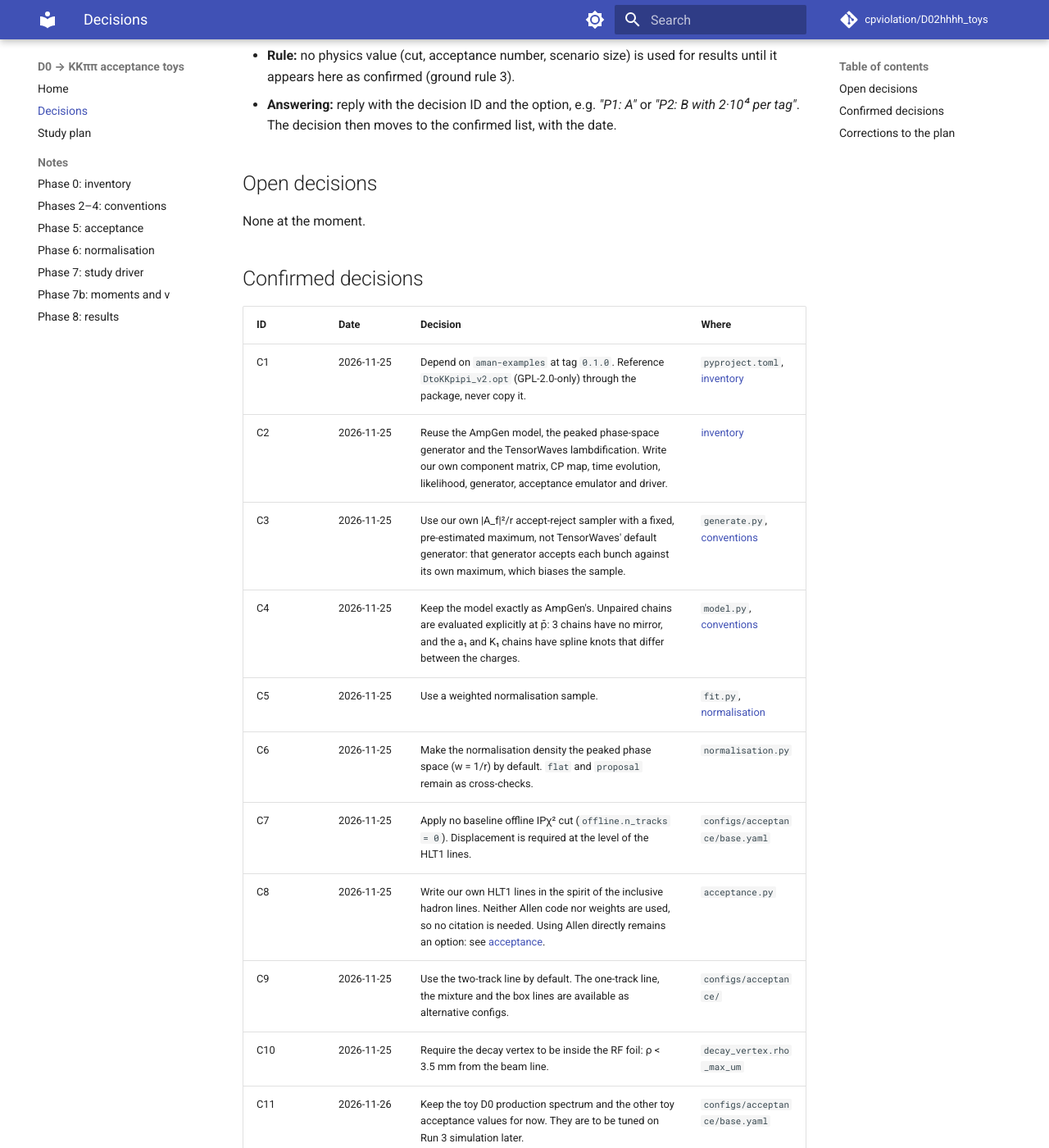
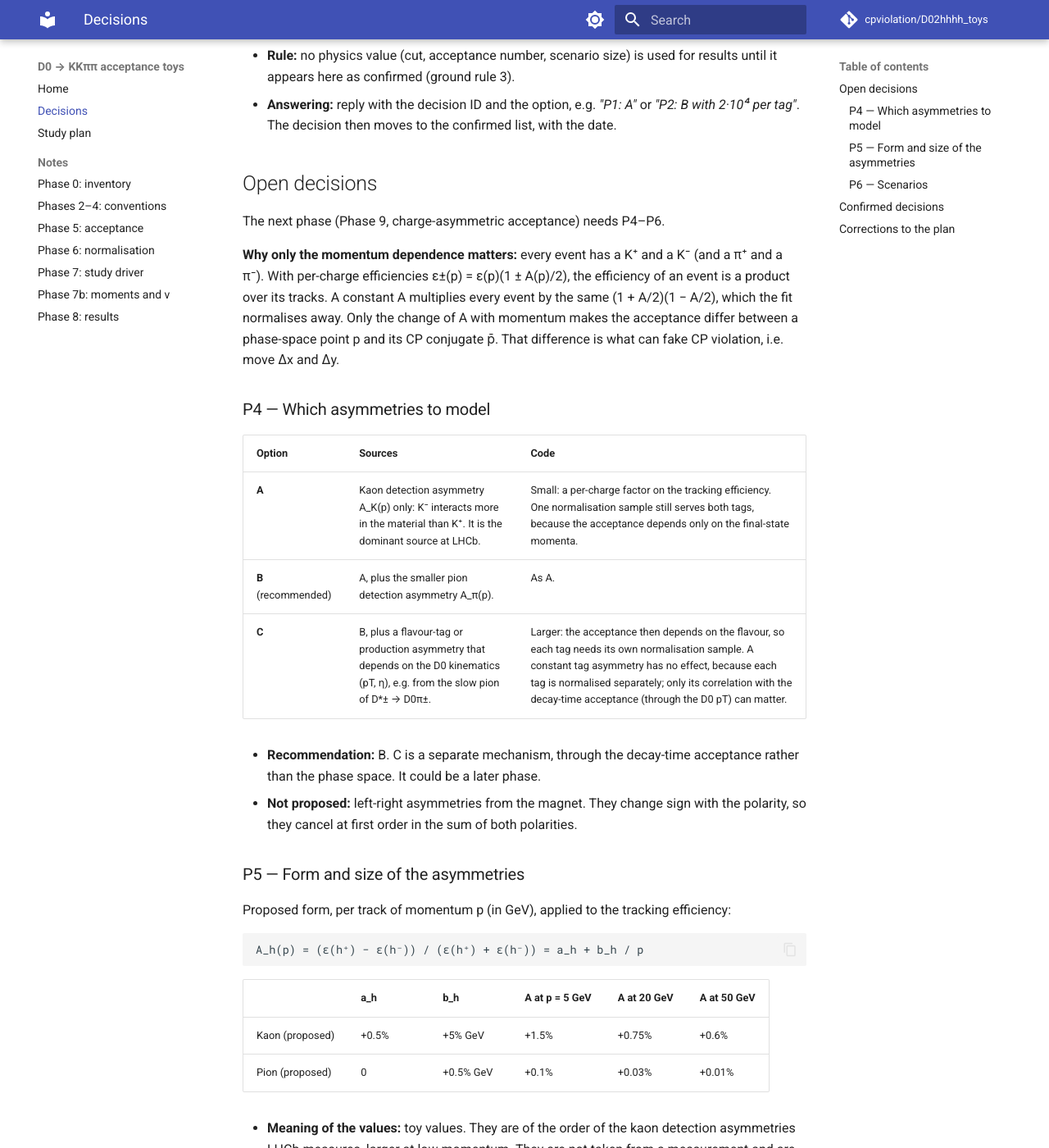
Before and after one commit to cpviolation/D02hhhh_toys, an MkDocs documentation site: the page built from docs/decisions.md, in a window 1280 px wide and 1400 px high, scrolled down 217 px. Shown: the whole window at 82% size. Built offline with MkDocs 1.6.1 and Material for MkDocs 9.7.7, drawn with Linux system fonts in a browser that asks for light colours; comment, search, counter and statistics services are not loaded; some of the changed text lies outside the part shown.

Commit message:
Phase 9 proposals P4–P6: charge-asymmetric acceptance
Co-Authored-By: Claude Opus 5.5 <noreply@anthropic.com>

```diff
--- a/docs/decisions.md
+++ b/docs/decisions.md
@@ -11,7 +11,74 @@ lists the confirmed decisions.
 
 ## Open decisions
 
-None at the moment.
+The next phase (Phase 9, charge-asymmetric acceptance) needs P4–P6.
+
+**Why only the momentum dependence matters:** every event has a K⁺ and a K⁻ (and a π⁺
+and a π⁻). With per-charge efficiencies ε±(p) = ε(p)(1 ± A(p)/2), the efficiency of an
+event is a product over its tracks. A constant A multiplies every event by the same
+(1 + A/2)(1 − A/2), which the fit normalises away. Only the change of A with momentum
+makes the acceptance differ between a phase-space point p and its CP conjugate p̄.
+That difference is what can fake CP violation, i.e. move Δx and Δy.
+
+### P4 — Which asymmetries to model
+
+| Option | Sources | Code |
+|---|---|---|
+| **A** | Kaon detection asymmetry A_K(p) only: K⁻ interacts more in the material than K⁺. It is the dominant source at LHCb. | Small: a per-charge factor on the tracking efficiency. One normalisation sample still serves both tags, because the acceptance depends only on the final-state momenta. |
+| **B** (recommended) | A, plus the smaller pion detection asymmetry A_π(p). | As A. |
+| **C** | B, plus a flavour-tag or production asymmetry that depends on the D0 kinematics (pT, η), e.g. from the slow pion of D*± → D0π±. | Larger: the acceptance then depends on the flavour, so each tag needs its own normalisation sample. A constant tag asymmetry has no effect, because each tag is normalised separately; only its correlation with the decay-time acceptance (through the D0 pT) can matter. |
+
+- **Recommendation:** B. C is a separate mechanism, through the decay-time acceptance
+  rather than the phase space. It could be a later phase.
+- **Not proposed:** left-right asymmetries from the magnet. They change sign with the
+  polarity, so they cancel at first order in the sum of both polarities.
+
+### P5 — Form and size of the asymmetries
+
+Proposed form, per track of momentum p (in GeV), applied to the tracking efficiency:
+
+    A_h(p) = (ε(h⁺) − ε(h⁻)) / (ε(h⁺) + ε(h⁻)) = a_h + b_h / p
+
+| | a_h | b_h | A at p = 5 GeV | A at 20 GeV | A at 50 GeV |
+|---|---|---|---|---|---|
+| Kaon (proposed) | +0.5% | +5% GeV | +1.5% | +0.75% | +0.6% |
+| Pion (proposed) | 0 | +0.5% GeV | +0.1% | +0.03% | +0.01% |
+
+- **Meaning of the values:** toy values. They are of the order of the kaon detection
+  asymmetries LHCb measures, larger at low momentum. They are not taken from a
+  measurement and are to be tuned on Run 3 calibration samples later (like C11).
+- **Sign:** K⁺ is found more often than K⁻, so A_K > 0. The pion asymmetry is small,
+  with the same sign, as a placeholder.
+- **Impact:** only b_h matters (see above). Its expected effect is linear, so shifts can
+  be rescaled to other sizes.
+
+| Option | What it means |
+|---|---|
+| **A** (recommended) | Use the values in the table. |
+| **B** | Use other values, e.g. from a Run 3 calibration you know. |
+| **C** | Use the values in the table and 5 times them, to check that the shifts scale linearly and to see them more clearly. This costs one extra study of 100 toys (about 2 hours). |
+
+### P6 — Scenarios
+
+The true acceptance is the default one plus the asymmetries of P5. Each scenario fits
+with an analyst's model that differs in one way:
+
+| Scenario | Analyst's model |
+|---|---|
+| `closure` | the true asymmetries |
+| `no_asymmetry` | no asymmetry (the acceptance of Phase 8) |
+| `kaon_+20%`, `kaon_-20%` | b_K scaled by 1.2 and 0.8: a mis-calibrated momentum dependence |
+| `kaon_constant` | A_K fixed at its value at 10 GeV, without momentum dependence (the same as `no_asymmetry` for the fit, as a check of the cancellation) |
+| `no_pion_asymmetry` | the kaon asymmetry only |
+
+| Option | Truth |
+|---|---|
+| **A** (recommended) | The realistic truth of `default.yaml` (Δx = Δy = 0), so that any Δx, Δy is fake CP violation. Also the inflated truth of `inflated.yaml`, to check the dependence on the true values. |
+| **B** | The realistic truth only. |
+
+- **Cost:** about 2 hours of 40 cores per study of 100 toys of 10⁵ events per tag, with
+  the toys stored (`--store-toys`) for later refits.
+- **Recommendation:** A, with the scenarios in the table.
 
 ## Confirmed decisions
 
```
Also changed, not shown: docs/index.md (+6 -3 lines).
